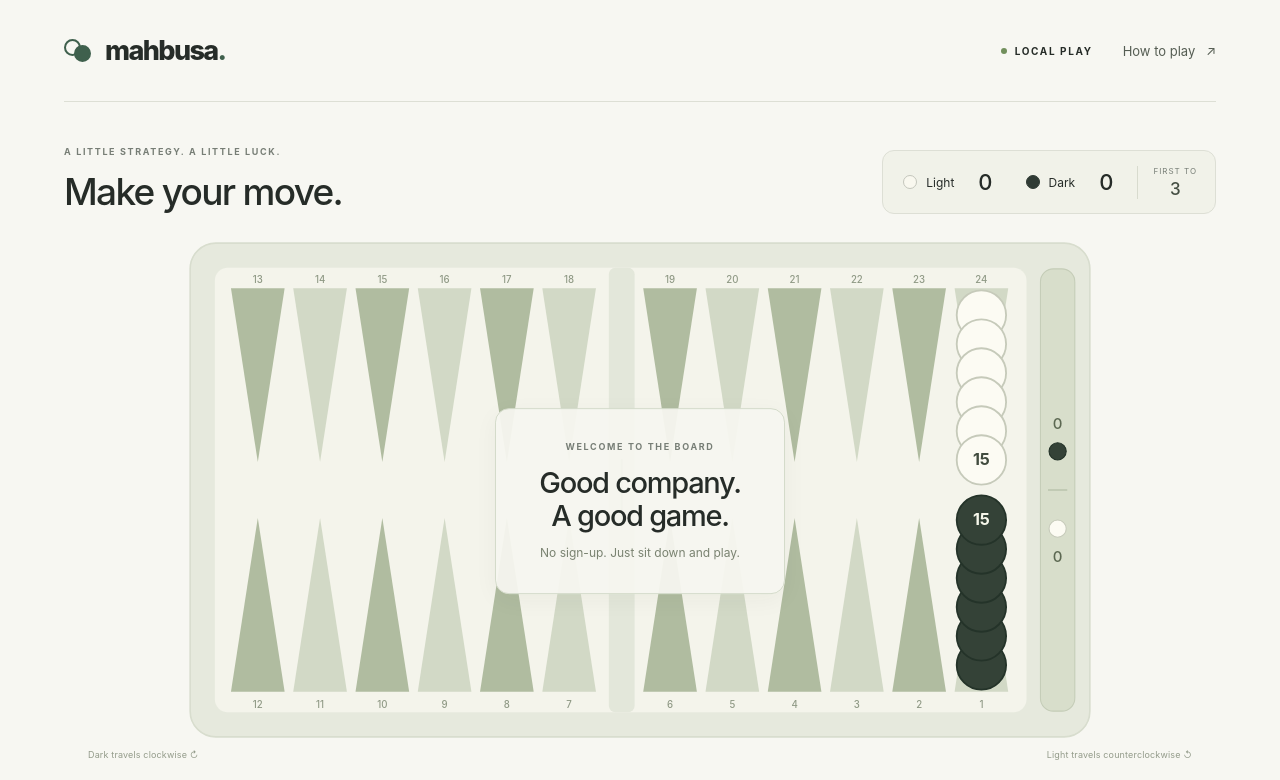
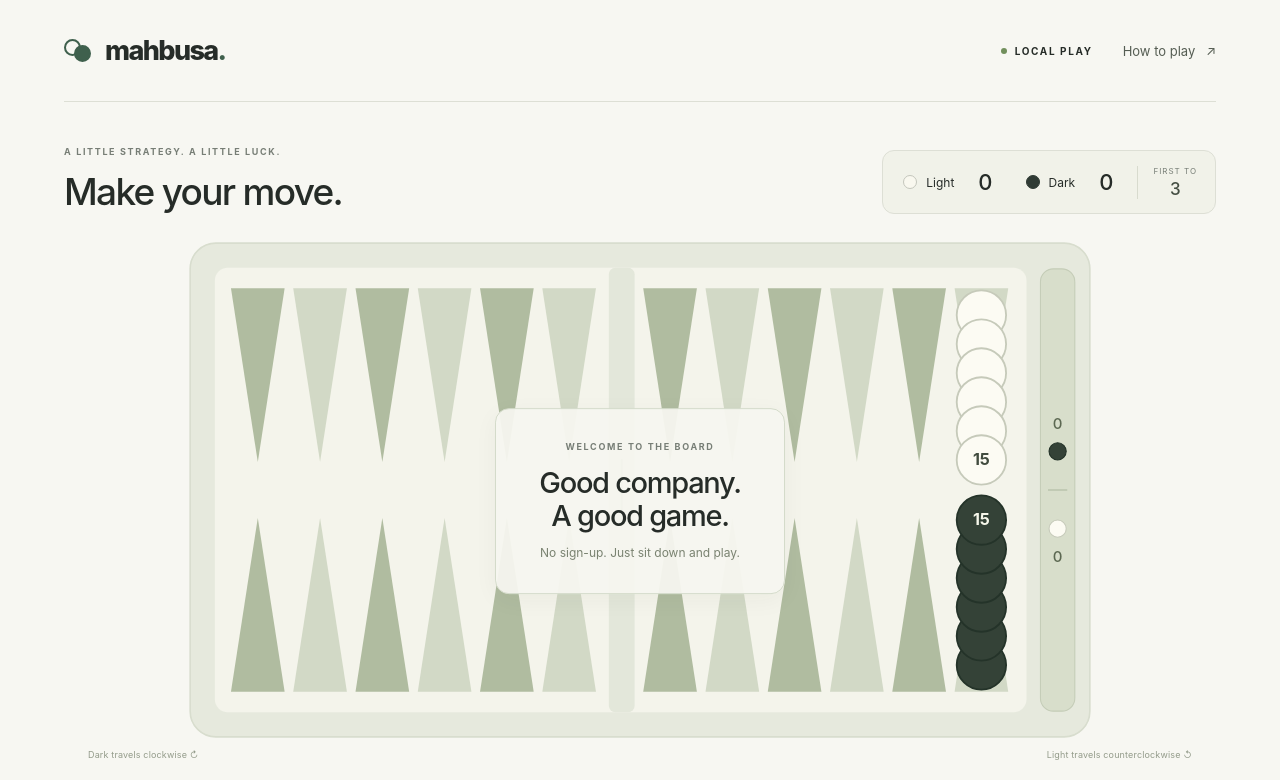
Before and after one commit to ramikamel/mahbusa, a Svelte app: page / in a window 1280 px wide. Shown: the top 780 px of the page. Built offline with nearby package versions, Linux system fonts and the light colour scheme.

Commit message:
Remove board numbering and pin icons and place actions in game results

```diff
--- a/src/App.svelte
+++ b/src/App.svelte
@@ -98,7 +98,7 @@
           <div class="welcome-note"><span class="eyebrow">WELCOME TO THE BOARD</span><h2>Good company.<br />A good game.</h2><p>No sign-up. Just sit down and play.</p></div>
         {/if}
         {#if finished}
-          <div class="result-card" role="status"><div class="eyebrow">{game.phase === 'roundOver' ? 'ROUND COMPLETE' : 'GAME COMPLETE'}</div><h2>{names[game.outcome!.winner]} wins<span>.</span></h2><p>{game.outcome!.reason === 'mother' ? 'Mother piece pinned' : game.outcome!.points === 2 ? 'All checkers off. Opponent has none off.' : 'All checkers borne off.'}</p><div class="points-award">+{game.outcome!.points} {game.outcome!.points === 1 ? 'point' : 'points'}</div></div>
+          <div class="result-card" aria-label="Game result"><div role="status"><div class="eyebrow">{game.phase === 'roundOver' ? 'ROUND COMPLETE' : 'GAME COMPLETE'}</div><h2>{names[game.outcome!.winner]} wins<span>.</span></h2><p>{game.outcome!.reason === 'mother' ? 'Mother piece pinned' : game.outcome!.points === 2 ? 'All checkers off. Opponent has none off.' : 'All checkers borne off.'}</p><div class="points-award">+{game.outcome!.points} {game.outcome!.points === 1 ? 'point' : 'points'}</div></div><button class="primary-button result-action" onclick={primary}>{game.phase === 'roundOver' ? 'New round' : 'Next game'}</button></div>
         {/if}
       </div>
       <div class="turn-panel">
@@ -123,7 +123,7 @@
             <span class="dice-caption">{game.phase === 'moving' ? `${game.remaining.length} ${game.remaining.length === 1 ? 'MOVE' : 'MOVES'} LEFT` : 'LET IT ROLL'}</span>
           </div>
           <button class="undo-button" aria-label="Undo last move" disabled={game.phase !== 'moving' || !game.history.length} onclick={() => { game = undo(game); clear(); }}><span aria-hidden="true">↶</span> Undo</button>
-          <button class="primary-button" disabled={game.phase === 'moving' && moves.length > 0} onclick={primary}>{primaryLabel}<span aria-hidden="true">→</span></button>
+          {#if !finished}<button class="primary-button" disabled={game.phase === 'moving' && moves.length > 0} onclick={primary}>{primaryLabel}<span aria-hidden="true">→</span></button>{/if}
           {/if}
         </div>
       </div>
--- a/src/components/Board.svelte
+++ b/src/components/Board.svelte
@@ -20,7 +20,6 @@
     const visible = Math.min(count, compact ? 4 : 6);
     return Array.from({ length: visible }, (_, i) => ({
       player: (mixed && i === 0 ? (p.top === 0 ? 1 : 0) : p.top) as Player,
-      pinned: mixed && i === 0,
       label: count > visible && i === visible - 1 ? String(count) : '',
       offset: i * (compact ? 16 : 27),
     }));
@@ -51,14 +50,10 @@
           <rect x={cx - 28} y={row.upper ? 26 : boardHeight / 2 + 9} width="56" height={boardHeight / 2 - 37} rx="8" class="point-hit" />
           <path d={row.upper ? `M${cx - 25} 43H${cx + 25}L${cx} ${boardHeight / 2 - 26}Z` : `M${cx - 25} ${boardHeight - 43}H${cx + 25}L${cx} ${boardHeight / 2 + 26}Z`}
             class="triangle" class:triangle-alt={slot % 2 === 0} />
-          <text x={cx} y={row.upper ? 38 : boardHeight - 28} class="point-number">{point + 1}</text>
           {#each tokens(point) as token, i}
             {@const inset = compact ? 56 : 68}
             {@const cy = row.upper ? inset + token.offset : boardHeight - inset - token.offset}
             <circle cx={cx} {cy} r={compact ? 18 : 23} class="checker" class:checker-light={token.player === 0} class:checker-dark={token.player === 1} />
-            {#if token.pinned}
-              <path d={`M${cx - 7} ${cy - 4}v-3a7 7 0 0 1 14 0v3M${cx - 9} ${cy - 4}h18v13h-18z`} class="pin-symbol" />
-            {/if}
             {#if token.label}<text x={cx} y={cy + 5} class="stack-count" class:count-dark={token.player === 1}>{token.label}</text>{/if}
           {/each}
           {#if targets.has(point)}<circle cx={cx} cy={row.upper ? boardHeight / 2 - 12 : boardHeight / 2 + 12} r="6" class="destination-dot" />{/if}
```
Also changed, not shown: src/style.css.
